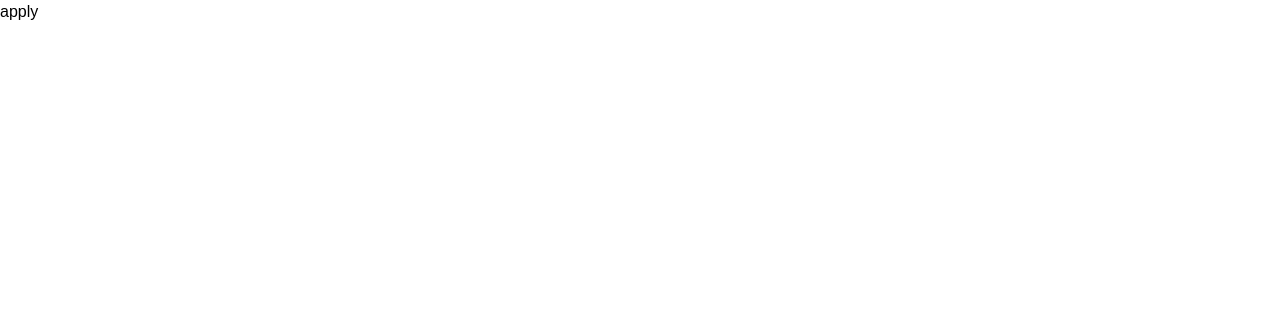
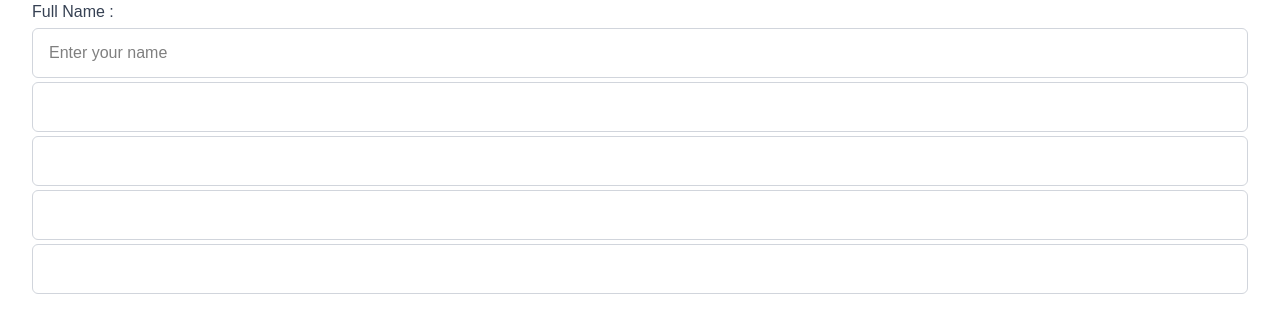
Before and after one commit to Muhammad-Aman1718/ever-tect-solutions, a Next.js app: page /applyCourse/form in a window 1280 px wide. Shown: the top 332 px of the page. Built offline with nearby package versions, Linux system fonts and the light colour scheme.

Commit message:
Ever-tech

```diff
--- a/package.json
+++ b/package.json
@@ -11,6 +11,7 @@
   "dependencies": {
     "@prisma/client": "^6.7.0",
     "axios": "^1.9.0",
+    "framer-motion": "^12.10.5",
     "mongodb": "^6.16.0",
     "next": "15.3.1",
     "next-auth": "^4.24.11",
--- a/src/app/applyCourse/form/page.tsx
+++ b/src/app/applyCourse/form/page.tsx
@@ -1,7 +1,24 @@
+"use client";
+import InputField from "@/components/inputs/InputField";
+import MainContainer from "@/components/MainContainer";
 import React from "react";
 
 const Form = () => {
-  return <div>apply </div>;
+  return (
+    <div>
+      <MainContainer>
+        <InputField
+          label="Full Name :"
+          placeholder="Enter your name"
+          inputType="text"
+        />
+        <InputField label="" />
+        <InputField />
+        <InputField />
+        <InputField />
+      </MainContainer>
+    </div>
+  );
 };
 
 export default Form;
--- a/src/components/contactUsSection/ContactUsSection.tsx
+++ b/src/components/contactUsSection/ContactUsSection.tsx
@@ -1,5 +1,5 @@
 import React from "react";
-import ContactUsInput from "../inputs/ContactUsInput";
+import InputField from "../inputs/InputField";
 
 const ContactUsSection = () => {
   return (
@@ -11,18 +11,18 @@ const ContactUsSection = () => {
         <div className="grid grid-cols-1 md:grid-cols-2 gap-6 bg-gray-50 p-6 rounded-md shadow-md">
           {/* Left Column */}
           <div className="space-y-4">
-            <ContactUsInput
+            <InputField
               label="Name"
               placeholder="Enter your name"
               inputType="text"
             />
 
-            <ContactUsInput
+            <InputField
               label="Phone Number (Optional)"
               placeholder="+92-300-1234567"
               inputType="tel"
             />
-            <ContactUsInput
+            <InputField
               label="Subject"
               placeholder="Inquiry about services"
               inputType="text"
@@ -31,7 +31,7 @@ const ContactUsSection = () => {
 
           <div className="space-y-4">
             <div>
-              <ContactUsInput label="Email " placeholder=" Enter your email" />
+              <InputField label="Email " placeholder=" Enter your email" />
             </div>
             <div>
               <label className="block text-sm font-medium text-gray-700">
--- a/src/components/coursesSection/CoursesSection.tsx
+++ b/src/components/coursesSection/CoursesSection.tsx
@@ -1,119 +1,8 @@
-// import React from "react";
-// import CoursesCard from "./CoursesCard";
-
-// const allCourses = [{
-
-// }];
-
-// const CoursesSection = () => {
-//   return (
-//     <div>
-//       <h1 className="text-[#4D4D4D] text-[36px] font-semibold leading-[44px] text-center mb-[50px] ">
-//         Courses
-//       </h1>
-//       <div className="grid grid-cols-[repeat(auto-fit,minmax(250px,1fr))]  gap-[40px] lg:grid-cols-3 ">
-//         <CoursesCard
-//           courseHeading="Web Development (Mern Stack) "
-//           coursePoints={[
-//             "Html5 / Css3",
-//             "Bootstrap / Tailwind",
-//             "Javascript",
-//             "React.js",
-//             "Node.js",
-//           ]}
-//         />
-//         <CoursesCard
-//           courseHeading="Graphic Designing Pro"
-//           coursePoints={[
-//             "Canva Pro",
-//             "Adobe Products Family",
-//             "Coral Draw",
-//             "Filmora (UI/UX)",
-//             "AI Video Creations Tools Creations",
-//           ]}
-//         />
-//         <CoursesCard
-//           courseHeading="Digital Marketing Pro"
-//           coursePoints={[
-//             "Graphics Designing",
-//             "Social Media Marketing",
-//             "Web Development (Wordpress/Shoppify)",
-//             "SEO (Search Engine Optimization)",
-//             "E-Commerce Store",
-//           ]}
-//         />
-//         <CoursesCard
-//           courseHeading="E-Commerce"
-//           coursePoints={[
-//             "Shoppify",
-//             "eBay",
-//             "Meta Platform (Facebook/Instagram)",
-//             "Social Media Marketing",
-//             "Product Hunting and listing",
-//           ]}
-//         />
-//         <CoursesCard
-//           courseHeading="Mobile App Development"
-//           coursePoints={[
-//             "Android based App Development",
-//             "XML (Front-End)",
-//             "UI/UX",
-//             "Firebase Database",
-//             "Internship",
-//           ]}
-//         />
-//         <CoursesCard
-//           courseHeading="Python Programming"
-//           coursePoints={[
-//             "Basic Programming",
-//             "Object Oriented Programming (OOP)",
-//             "Data Analytics",
-//             "Python Libraries",
-//             "Machine Learning Concepts",
-//           ]}
-//         />
-//         {/*  */}
-//         <CoursesCard
-//           courseHeading="Digital Business Booster"
-//           coursePoints={[
-//             "Graphics Designing",
-//             "Social Media Marketing",
-//             "Web Development (Wordpress/Shoppify)",
-//             "SEO (Search Engine Optimization)",
-//             "E-Commerce Store",
-//           ]}
-//         />
-//         <CoursesCard
-//           courseHeading="AI Media Production"
-//           coursePoints={[
-//             "Video and Audio ads Creation",
-//             "Educational Contents",
-//             "Apps Designing",
-//             "Web Designing",
-//             "E-Commerce Store",
-//           ]}
-//         />
-//         <CoursesCard
-//           courseHeading="Wordpress Web Development"
-//           coursePoints={[
-//             "Front-End Designing",
-//             "Backend Query Processing",
-//             "E-Commerce Store",
-//             "Customized Websites",
-//             "User Friendly Interface",
-//           ]}
-//         />
-//       </div>
-//     </div>
-//   );
-// };
-
-// export default CoursesSection;
-
 "use client";
 
 import React, { useState } from "react";
 import CoursesCard from "./CoursesCard";
+import { motion } from "framer-motion";
 
 const allCourses = [
   {
@@ -217,6 +106,15 @@ const CoursesSection = () => {
 
   const visibleCourses = allCourses.slice(0, visibleCount);
 
+  const cardVariants = {
+    hidden: { opacity: 0, y: 20 },
+    visible: (i: number) => ({
+      opacity: 1,
+      y: 0,
+      transition: { duration: 0.4, delay: i * 0.1 },
+    }),
+  };
+
   return (
     <div>
       <h1 className="text-[#4D4D4D] text-[36px] font-semibold leading-[44px] text-center mb-[50px]">
@@ -224,11 +122,18 @@ const CoursesSection = () => {
       </h1>
       <div className="grid grid-cols-[repeat(auto-fit,minmax(250px,1fr))] gap-[40px] lg:grid-cols-3">
         {visibleCourses.map((course, index) => (
-          <CoursesCard
+          <motion.div
             key={index}
-            courseHeading={course.courseHeading}
-            coursePoints={course.coursePoints}
-          />
+            custom={index}
+            initial="hidden"
+            animate="visible"
+            variants={cardVariants}
+          >
+            <CoursesCard
+              courseHeading={course.courseHeading}
+              coursePoints={course.coursePoints}
+            />
+          </motion.div>
         ))}
       </div>
       <div className="flex justify-center mt-10">
--- a/src/components/inputs/ContactUsInput.tsx
+++ /dev/null
@@ -1,28 +0,0 @@
-import React from "react";
-
-interface ContactUsInputPropsTypes {
-  label?: string;
-  inputType?: React.HTMLInputTypeAttribute;
-  placeholder?: string;
-}
-
-const ContactUsInput: React.FC<ContactUsInputPropsTypes> = ({
-  label,
-  inputType,
-  placeholder,
-}) => {
-  return (
-    <div>
-      <label className="block mb-1 font-medium text-gray-700">
-         {label}
-      </label>
-      <input
-        type={inputType}
-        placeholder={placeholder}
-        className="w-full border border-gray-300 rounded-md px-4 py-3 focus:outline-none focus:ring-2 focus:ring-[#2A75BB] transition"
-      />
-    </div>
-  );
-};
-
-export default ContactUsInput;
--- a/src/components/inputs/InputField.tsx
+++ b/src/components/inputs/InputField.tsx
@@ -1,36 +1,31 @@
-// components/InputField.tsx
 import React from "react";
 
-interface InputFieldProps {
-  label: string;
-  type: string;
-  name: string;
-  value: string;
-  onChange: (e: React.ChangeEvent<HTMLInputElement>) => void;
-  required?: boolean;
+interface ContactUsInputPropsTypes {
+  labelClassName?: string;
+  inputClassName?: string;
+  label?: string;
+  inputType?: React.HTMLInputTypeAttribute;
+  placeholder?: string;
 }
 
-const InputField: React.FC<InputFieldProps> = ({
+const InputField: React.FC<ContactUsInputPropsTypes> = ({
+  labelClassName,
+  inputClassName,
   label,
-  type,
-  name,
-  value,
-  onChange,
-  required = false,
+  inputType,
+  placeholder,
 }) => {
   return (
-    <div className="mb-4">
-      <label htmlFor={name} className="block font-medium text-gray-700 mb-1">
+    <div>
+      <label
+        className={` ${labelClassName} block mb-1 font-medium text-gray-700 `}
+      >
         {label}
       </label>
       <input
-        type={type}
-        id={name}
-        name={name}
-        value={value}
-        onChange={onChange}
-        required={required}
-        className="w-full px-4 py-2 border rounded-lg focus:outline-none focus:ring-2 focus:ring-[#2A75BB]"
+        type={inputType}
+        placeholder={placeholder}
+        className={` ${inputClassName} w-full border border-gray-300 rounded-md px-4 py-3 focus:outline-none focus:ring-2 focus:ring-[#2A75BB] transition`}
       />
     </div>
   );
```
Also changed, not shown: 1 other file (tests, documents, lock files or other folders).
